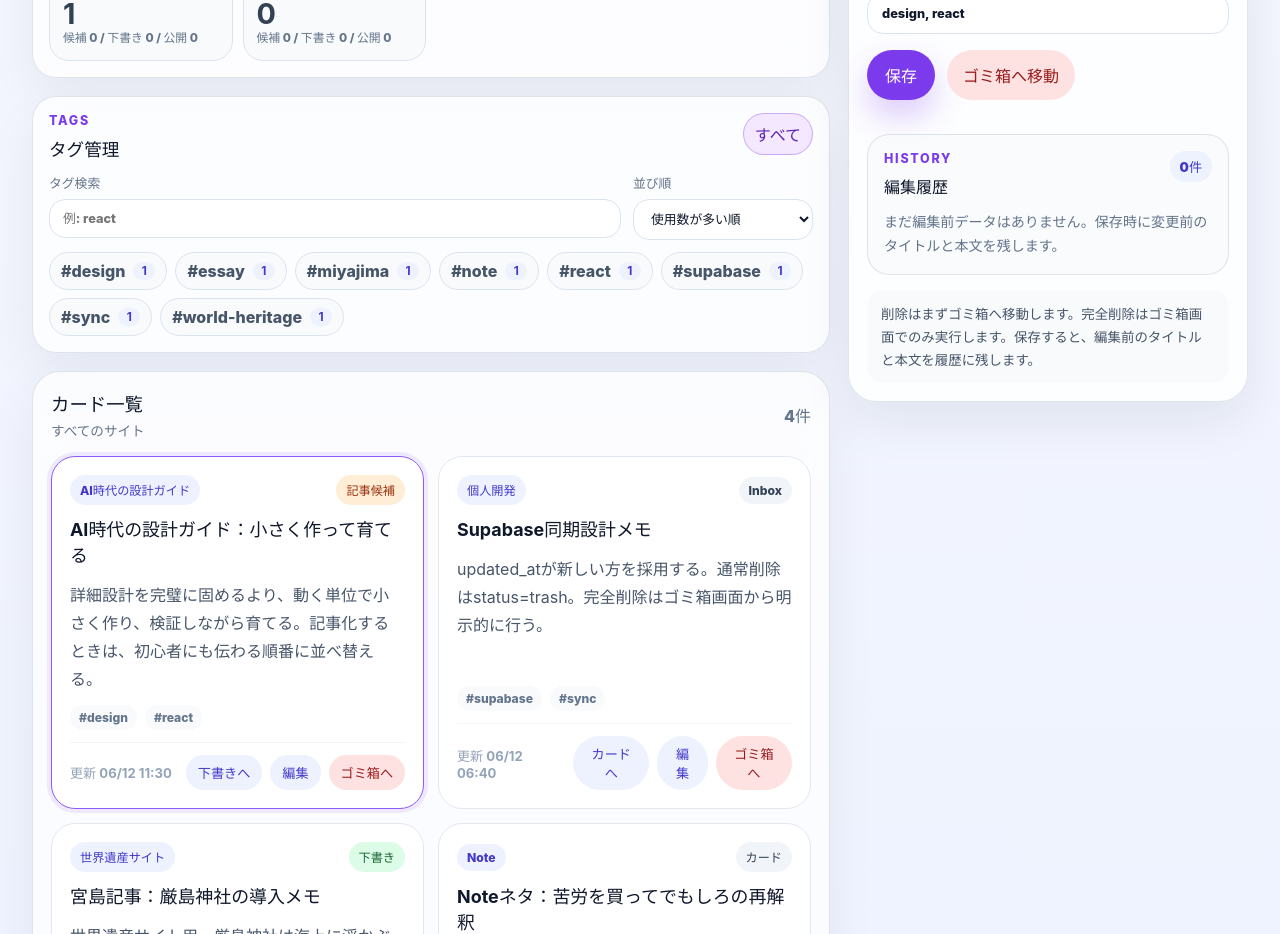
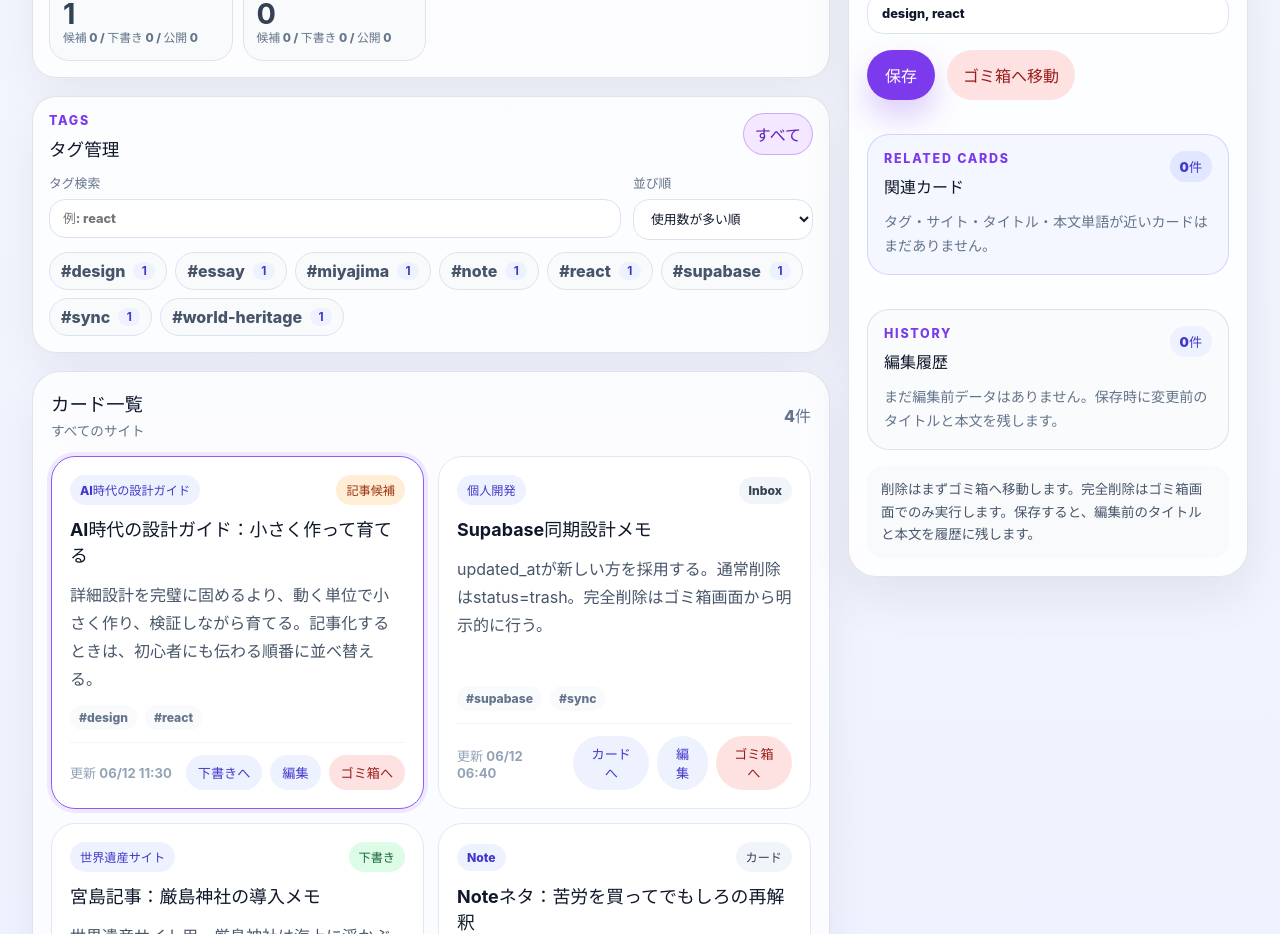
Before and after one commit to yuki6868/knowledge-hub, a React (Vite) app in the folder frontend/: page / in a window 1280 px wide. Shown: the part 1440-2374 px from the top of the page. Built offline with nearby package versions, Linux system fonts and the light colour scheme.

Commit message:
feat: 関連カード作成

```diff
--- a/frontend/src/App.css
+++ b/frontend/src/App.css
@@ -1295,3 +1295,122 @@
     grid-template-columns: 1fr;
   }
 }
+
+.related-panel {
+  margin-top: 18px;
+  padding: 16px;
+  border: 1px solid rgba(99, 102, 241, 0.24);
+  border-radius: 22px;
+  background: rgba(238, 242, 255, 0.62);
+}
+
+.related-header {
+  display: flex;
+  align-items: flex-start;
+  justify-content: space-between;
+  gap: 14px;
+  margin-bottom: 12px;
+}
+
+.related-header h3 {
+  margin: 0;
+  font-size: 1rem;
+}
+
+.related-header span {
+  border-radius: 999px;
+  padding: 6px 10px;
+  color: #4338ca;
+  background: #e0e7ff;
+  font-size: 0.82rem;
+  font-weight: 900;
+}
+
+.related-empty {
+  margin: 0;
+  color: #64748b;
+  font-size: 0.88rem;
+  font-weight: 700;
+  line-height: 1.7;
+}
+
+.related-list {
+  display: grid;
+  gap: 10px;
+  max-height: 340px;
+  overflow: auto;
+  padding-right: 4px;
+}
+
+.related-item {
+  border: 1px solid rgba(99, 102, 241, 0.18);
+  border-radius: 18px;
+  padding: 12px;
+  color: #0f172a;
+  background: rgba(255, 255, 255, 0.86);
+  cursor: pointer;
+  text-align: left;
+  font: inherit;
+}
+
+.related-item:hover {
+  border-color: rgba(99, 102, 241, 0.42);
+  box-shadow: 0 12px 24px rgba(99, 102, 241, 0.12);
+}
+
+.related-item-main {
+  display: flex;
+  align-items: baseline;
+  justify-content: space-between;
+  gap: 10px;
+  margin-bottom: 8px;
+}
+
+.related-item-main strong {
+  min-width: 0;
+  overflow: hidden;
+  font-size: 0.92rem;
+  text-overflow: ellipsis;
+  white-space: nowrap;
+}
+
+.related-item-main span {
+  flex: 0 0 auto;
+  color: #6366f1;
+  font-size: 0.72rem;
+  font-weight: 900;
+}
+
+.related-item p {
+  margin: 0 0 10px;
+  color: #64748b;
+  font-size: 0.82rem;
+  font-weight: 650;
+  line-height: 1.65;
+}
+
+.related-meta {
+  display: flex;
+  flex-wrap: wrap;
+  gap: 6px;
+  align-items: center;
+}
+
+.related-meta b,
+.related-meta em {
+  border-radius: 999px;
+  padding: 5px 8px;
+  font-size: 0.72rem;
+  font-style: normal;
+  font-weight: 900;
+}
+
+.related-meta b {
+  color: #312e81;
+  background: #e0e7ff;
+}
+
+.related-meta em {
+  color: #475569;
+  background: #f8fafc;
+}
--- a/frontend/src/App.tsx
+++ b/frontend/src/App.tsx
@@ -6,7 +6,8 @@ import {
   SITE_TYPES,
 } from './constants/knowledge'
 import { mockCards } from './data/mockCards'
-import type { CardHistory, CardStatus, CardWithTags, Conflict, SiteType, Tag } from './types/knowledge'
+import type { CardHistory, CardStatus, CardWithTags, Conflict, RelatedCardReason, SiteType, Tag } from './types/knowledge'
+import { getRelatedCards } from './utils/relatedCards'
 import './App.css'
 
 type StatusFilter = CardStatus | 'all'
@@ -60,6 +61,14 @@ const EMPTY_FORM: CardFormState = {
   site: 'other',
   status: 'inbox',
   tagsText: '',
+}
+
+
+const RELATED_REASON_LABELS: Record<RelatedCardReason, string> = {
+  tag: 'タグ一致',
+  site: 'サイト一致',
+  title: 'タイトル一致',
+  body: '本文一致',
 }
 
 const INITIAL_SYNC_STATE: SyncState = {
@@ -192,6 +201,10 @@ function App() {
       .filter((history) => history.card_id === selectedCardId)
       .sort((a, b) => b.saved_at.localeCompare(a.saved_at))
   }, [cardHistories, selectedCardId])
+
+  const relatedCards = useMemo(() => {
+    return getRelatedCards(selectedCard, cards, 5)
+  }, [cards, selectedCard])
 
   const unresolvedConflicts = useMemo(() => {
     return conflicts
@@ -398,6 +411,14 @@ function App() {
     setEditorMode('edit')
     setSelectedCardId(card.id)
     setForm(toFormState(card))
+  }
+
+  const jumpToRelatedCard = (card: CardWithTags) => {
+    setShowTrash(false)
+    setStatusFilter('all')
+    setTagFilter('all')
+    setSiteFilter('all')
+    selectCard(card)
   }
 
   const selectSite = (site: SiteFilter) => {
@@ -1222,6 +1243,45 @@ function App() {
             ) : null}
           </div>
 
+          <section className="related-panel" aria-label="関連カード">
+            <div className="related-header">
+              <div>
+                <p className="eyebrow">Related Cards</p>
+                <h3>関連カード</h3>
+              </div>
+              <span>{relatedCards.length}件</span>
+            </div>
+
+            {editorMode === 'new' ? (
+              <p className="related-empty">新規カードは保存後に関連カードを表示します。</p>
+            ) : relatedCards.length === 0 ? (
+              <p className="related-empty">タグ・サイト・タイトル・本文単語が近いカードはまだありません。</p>
+            ) : (
+              <div className="related-list">
+                {relatedCards.map((card) => (
+                  <button
+                    className="related-item"
+                    key={card.id}
+                    type="button"
+                    onClick={() => jumpToRelatedCard(card)}
+                  >
+                    <div className="related-item-main">
+                      <strong>{card.title || '無題のカード'}</strong>
+                      <span>{SITE_TYPE_LABELS[card.site]}</span>
+                    </div>
+                    <p>{getPreview(card.body)}</p>
+                    <div className="related-meta">
+                      <b>{card.score}点</b>
+                      {card.reasons.map((reason) => (
+                        <em key={reason}>{RELATED_REASON_LABELS[reason]}</em>
+                      ))}
+                    </div>
+                  </button>
+                ))}
+              </div>
+            )}
+          </section>
+
           <section className="history-panel" aria-label="編集履歴">
             <div className="history-header">
               <div>
--- /dev/null
+++ b/frontend/src/utils/relatedCards.ts
@@ -0,0 +1,82 @@
+import type { CardWithTags, RelatedCard, RelatedCardReason } from '../types/knowledge'
+
+const TAG_MATCH_SCORE = 10
+const SITE_MATCH_SCORE = 5
+const TITLE_WORD_MATCH_SCORE = 3
+const BODY_WORD_MATCH_SCORE = 1
+const DEFAULT_LIMIT = 5
+
+function normalizeText(value: string): string {
+  return value.toLowerCase().normalize('NFKC')
+}
+
+function extractWords(value: string): string[] {
+  return Array.from(
+    new Set(
+      normalizeText(value)
+        .split(/[\s,.;:!?()[\]{}<>"'`*_#\-\/\\|、。・「」『』【】（）]+/)
+        .map((word) => word.trim())
+        .filter((word) => word.length >= 2),
+    ),
+  )
+}
+
+function addReason(reasons: RelatedCardReason[], reason: RelatedCardReason) {
+  if (!reasons.includes(reason)) reasons.push(reason)
+}
+
+function scoreRelatedCard(baseCard: CardWithTags, candidate: CardWithTags): RelatedCard | null {
+  let score = 0
+  const reasons: RelatedCardReason[] = []
+
+  const baseTags = new Set(baseCard.tags.map((tag) => tag.name))
+  const matchedTagCount = candidate.tags.filter((tag) => baseTags.has(tag.name)).length
+  if (matchedTagCount > 0) {
+    score += matchedTagCount * TAG_MATCH_SCORE
+    addReason(reasons, 'tag')
+  }
+
+  if (baseCard.site === candidate.site) {
+    score += SITE_MATCH_SCORE
+    addReason(reasons, 'site')
+  }
+
+  const baseTitleWords = new Set(extractWords(baseCard.title))
+  const candidateTitleWords = extractWords(candidate.title)
+  const titleMatchedCount = candidateTitleWords.filter((word) => baseTitleWords.has(word)).length
+  if (titleMatchedCount > 0) {
+    score += titleMatchedCount * TITLE_WORD_MATCH_SCORE
+    addReason(reasons, 'title')
+  }
+
+  const baseBodyWords = new Set(extractWords(baseCard.body))
+  const candidateBodyWords = extractWords(candidate.body)
+  const bodyMatchedCount = candidateBodyWords.filter((word) => baseBodyWords.has(word)).length
+  if (bodyMatchedCount > 0) {
+    score += bodyMatchedCount * BODY_WORD_MATCH_SCORE
+    addReason(reasons, 'body')
+  }
+
+  if (score <= 0) return null
+
+  return {
+    ...candidate,
+    score,
+    reasons,
+  }
+}
+
+export function getRelatedCards(
+  baseCard: CardWithTags | null,
+  cards: CardWithTags[],
+  limit = DEFAULT_LIMIT,
+): RelatedCard[] {
+  if (!baseCard) return []
+
+  return cards
+    .filter((card) => card.id !== baseCard.id && card.status !== 'trash')
+    .map((card) => scoreRelatedCard(baseCard, card))
+    .filter((card): card is RelatedCard => card !== null)
+    .sort((a, b) => b.score - a.score || b.updated_at.localeCompare(a.updated_at))
+    .slice(0, limit)
+}
```
Also changed, not shown: 1 other file (tests, documents, lock files or other folders).
